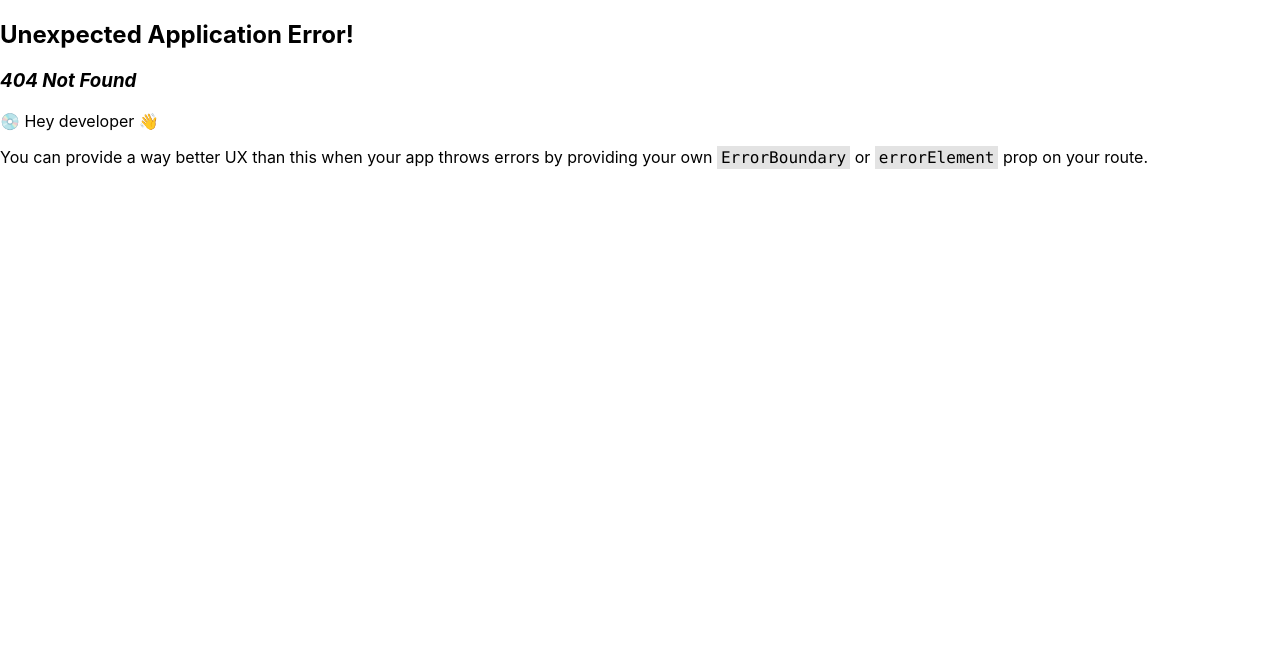
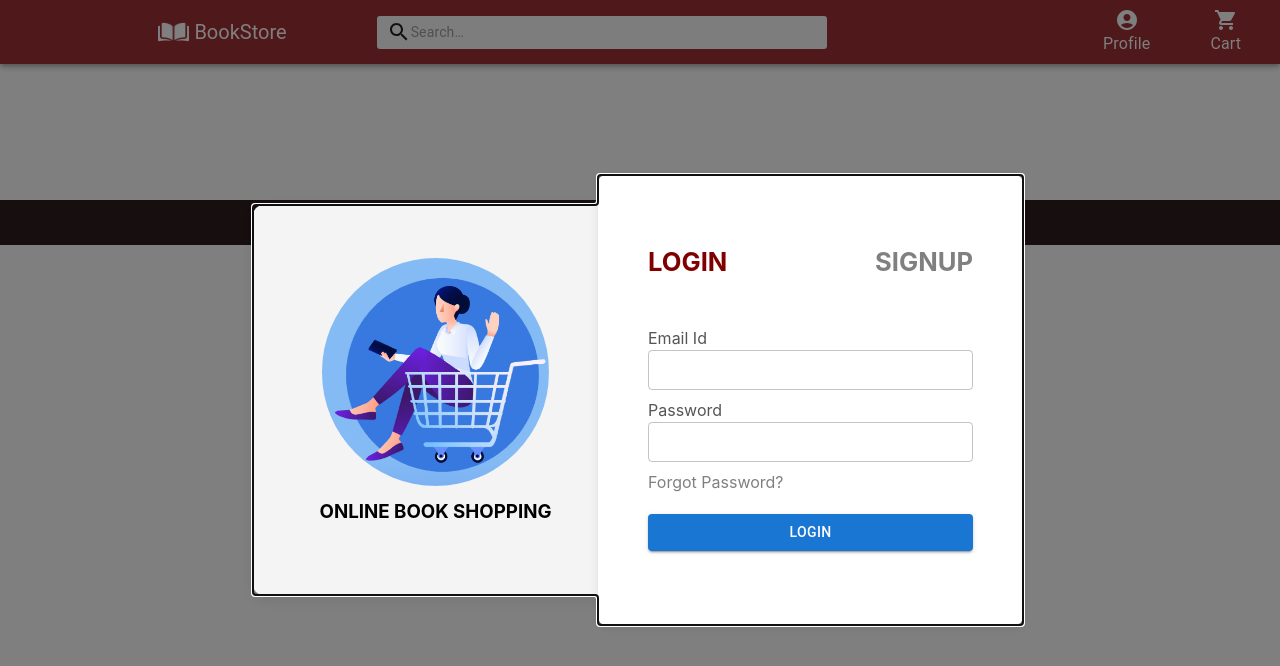
Before and after one commit to KeshavWanjale/Book-Store-ReactJS, a React (Create React App) app in the folder book-store/: page /login in a window 1280 px wide. Before the commit this address had no page. Shown: the top 666 px of the page. Built offline with nearby package versions, Linux system fonts and the light colour scheme.

Commit message:
[Keshav] ADD: created login and Signup Modal

```diff
--- a/book-store/src/RoutingMoudule.jsx
+++ b/book-store/src/RoutingMoudule.jsx
@@ -5,6 +5,7 @@ import Home from './components/home/Home';
 import BookDetails from './components/bookDetails/BookDetails';
 import OrderPlaced from './components/orderPlaced/OrderPlaced';
 import CartContainer from './components/cartContainer/CartContainer';
+import LoginModal from './components/loginModal/LoginModal';
 
 export default function RoutingMoudule() {
     const AppRoutes = createBrowserRouter([
@@ -27,6 +28,10 @@ export default function RoutingMoudule() {
                 {
                     path: "/cart",
                     element: <CartContainer />,
+                },
+                {
+                    path: "/login",
+                    element: <LoginModal />,
                 }
             ],
         },
--- /dev/null
+++ b/book-store/src/components/loginModal/LoginModal.css
@@ -0,0 +1,98 @@
+.login-container {
+    width: 350px;
+    height: 350px;
+    display: flex;
+    align-items: center;
+    padding: 20px;
+    background-color: #f4f4f4;
+    border-radius: 10px;
+    box-shadow: 0 4px 15px rgba(0, 0, 0, 0.1);
+}
+
+.logo-container {
+    width: 100%;
+    text-align: center;
+}
+
+.logo-container img {
+    width: 70%;
+    height: auto;
+    border-radius: 50%;
+}
+
+.form-container {
+    background-color: white;
+    /* // padding-right: "200px"; */
+    /* // width: 900%; */
+    width: 350px;
+    height: 350px;
+    border-radius: 8px;
+    box-shadow: 0 2px 10px rgba(0, 0, 0, 0.1);
+    padding: 50px;
+    margin-right: -400px;
+}
+
+.form-header {
+    display: flex;
+    justify-content: space-between;
+    /* // align-items: center; */
+    margin-bottom: 20px;
+}
+
+h2 {
+    font-size: 1.6em;
+    cursor: pointer;
+    color: #333;
+}
+
+h2:hover {
+    color: maroon;
+}
+
+.login-form-body {
+    display: flex;
+    flex-direction: column;
+}
+
+label {
+    text-align: left;
+    color: #555;
+    margin-bottom: 2px;
+    margin-top: 10px;
+}
+
+/* // .MuiTextField-root {
+//   width: 80%;
+//   margin-bottom: 20px;
+// } */
+
+.login-form-footer {
+    display: flex;
+    justify-content: center;
+    align-items: center;
+    margin: 20px 0;
+}
+
+.footer-button {
+    display: flex;
+    justify-content: space-between;
+}
+
+/*
+// .footer-button div {
+//   width: 48%;
+//   height: 2.5em;
+//   text-align: center;
+//   padding-top: 1.6%;
+//   color: white;
+//   cursor: pointer;
+//   border-radius: 4px;
+// }
+
+// .footer-button div:first-child {
+//   background-color: #4266B2;
+// }
+
+// .footer-button div:last-child {
+//   background-color: #db4437;
+// } */
--- /dev/null
+++ b/book-store/src/components/loginModal/LoginModal.jsx
@@ -0,0 +1,103 @@
+import React, { useState } from 'react'
+import "../loginModal/LoginModal.css"
+import { Modal, Box, TextField, Button } from "@mui/material";
+import logo from "../../assets/images/logo.png"
+
+
+const modalStyle = {
+    position: "absolute",
+    top: "50%",
+    left: "35%",
+    transform: "translate(-50%, -50%)",
+};
+
+
+export default function LoginModal() {
+    const [isLogin, setIsLogin] = useState(true);
+    const toggleForm = () => {
+        setIsLogin((prev) => !prev);
+    };
+
+    return (
+        <Modal
+            open={true}
+            aria-labelledby="login-modal-title"
+            aria-describedby="login-modal-description"
+        >
+            <Box sx={modalStyle}>
+                <div className="login-container">
+                    <div className="logo-container">
+                        <img src={logo} alt="Logo" />
+                        <h3 style={{ marginTop: "10px" }}>ONLINE BOOK SHOPPING</h3>
+                    </div>
+                    <div className="form-container">
+                        <div className="form-header">
+                            <h2
+                                style={{
+                                    color: isLogin ? "maroon" : "gray",
+                                    cursor: "pointer",
+                                }}
+                                onClick={toggleForm}
+                            >
+                                LOGIN
+                            </h2>
+                            <h2
+                                style={{
+                                    color: isLogin ? "gray" : "maroon",
+                                    cursor: "pointer",
+                                }}
+                                onClick={toggleForm}
+                            >
+                                SIGNUP
+                            </h2>
+                        </div>
+                        <div className="login-form-body">
+                            {isLogin ? (
+                                <>
+                                    <label>Email Id</label>
+                                    <TextField
+                                        size="small"
+                                        fullWidth
+                                    />
+                                    <label>Password</label>
+                                    <TextField
+                                        size="small"
+                                        type="password"
+                                        fullWidth
+                                    />
+                                    <label
+                                        style={{
+                                            color: "gray",
+                                            cursor: "pointer",
+                                            marginTop: "10px",
+                                        }}
+                                    >
+                                        Forgot Password?
+                                    </label>
+                                    <Button
+                                        variant="contained"
+                                        style={{ marginTop: "20px" }}
+                                    >
+                                        Login
+                                    </Button>
+                                </>
+                            ) : (
+                                <>
+                                    <label>Name</label>
+                                    <TextField size="small" fullWidth />
+                                    <label>Email Id</label>
+                                    <TextField size="small" fullWidth />
+                                    <label>Password</label>
+                                    <TextField size="small" type="password" fullWidth />
+                                    <Button variant="contained" style={{ marginTop: "20px" }}>
+                                        Signup
+                                    </Button>
+                                </>
+                            )}
+                        </div>
+                    </div>
+                </div>
+            </Box>
+        </Modal>
+    )
+}
```
Also changed, not shown: book-store/src/assets/images/logo.png (added).
